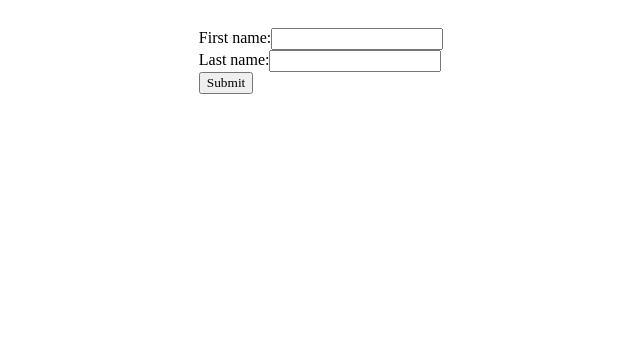
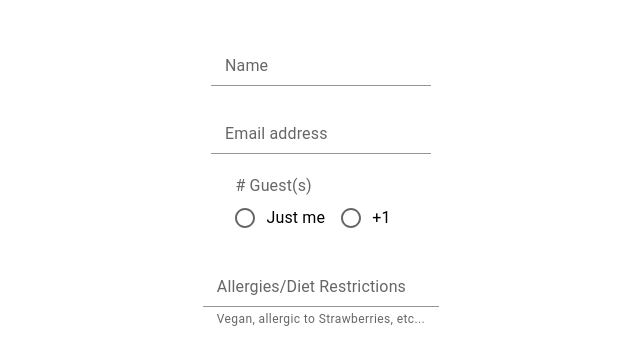
Before and after one commit to marquezmiko/LucyMikoWedding, a Next.js app: page /RSVP in a window 1280 px wide. Shown: the top 364 px of the page, without its empty margins (319-959 px from the left). Built offline with nearby package versions, Linux system fonts and the light colour scheme.

Commit message:
updated RSVP form and fixed hydration error

```diff
--- a/src/app/RSVP/page.tsx
+++ b/src/app/RSVP/page.tsx
@@ -1,22 +1,42 @@
 "use client"; // this is a client component
 
-import Image from 'next/image'
-import { Inter } from 'next/font/google'
 import styles from '../page.module.css'
-
+import { FormControl, FormControlLabel, FormHelperText, FormLabel, Input, InputLabel, Radio, RadioGroup } from '@mui/material';
+import {useState, useEffect} from 'react'
 
 export default function RSVP() {
-  return (
+  const [mounted, setMounted] = useState(false);
+  useEffect(() => {
+      setMounted(true)
+  }, [])
+
+  return mounted && (
     <div className={styles.rsvp}>
-        <form action="/send-data-here" method="post">
-            <label htmlFor="first">First name:</label>
-            <input type="text" id="first" name="first" />
-            <br />
-            <label htmlFor="last">Last name:</label>
-            <input type="text" id="last" name="last" />
-            <br />
-            <button type="submit">Submit</button>
-        </form>
+      <FormControl>
+        <InputLabel htmlFor="name-input">Name</InputLabel>
+        <Input id="name-input" />
+      </FormControl>
+      <FormControl>
+        <InputLabel htmlFor="email-input">Email address</InputLabel>
+        <Input id="email-input" aria-describedby="email-helper-text" />
+        {/* <FormHelperText id="email-helper-text">We'll never share your email.</FormHelperText> */}
+      </FormControl>
+      <FormControl>
+        <FormLabel id="radio-buttons-group-label"># Guest(s)</FormLabel>
+        <RadioGroup
+          row
+          aria-labelledby="radio-buttons-group-label"
+          name="radio-buttons-group"
+        >
+          <FormControlLabel value="solo" control={<Radio />} label="Just me" />
+          <FormControlLabel value="plusOne" control={<Radio />} label="+1" />
+        </RadioGroup>
+      </FormControl>
+      <FormControl>
+        <InputLabel htmlFor="food-input">Allergies/Diet Restrictions</InputLabel>
+        <Input id="food-input" aria-describedby="food-helper-text" />
+        <FormHelperText id="food-helper-text">Vegan, allergic to Strawberries, etc...</FormHelperText>
+      </FormControl>
     </div>
   )
-}
+ }
--- a/src/app/page.module.css
+++ b/src/app/page.module.css
@@ -195,11 +195,15 @@
 
 .rsvp {
   display: flex;
-  flex-direction: row;
+  flex-direction: column;
   font-family: 'Lato';
   align-items: center;
   justify-content: space-evenly;
   padding: 20px;
+}
+
+.rsvp>div {
+  margin: 10px;
 }
 
 /* Enable hover only on non-touch devices */
```
